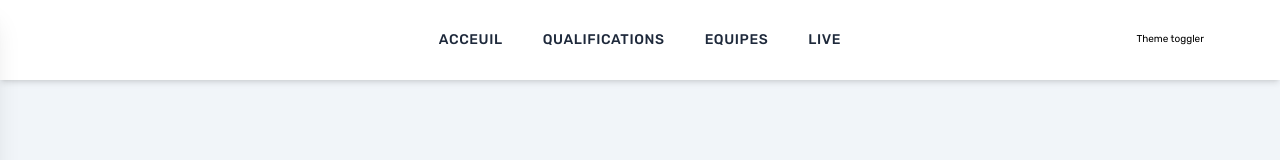
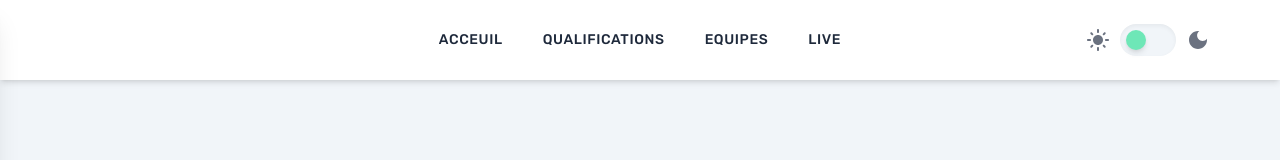
Before and after one commit to john-mirage/Failygames, a website built with Vite: page index.html in a window 1280 px wide. Shown: the top 160 px of the page. Built offline with nearby package versions, Linux system fonts and the light colour scheme.

Commit message:
feat(theme): add toggle button for theme switcher

```diff
--- a/index.html
+++ b/index.html
@@ -47,7 +47,22 @@
             </div>
 
             <div class="top-app-bar__section top-app-bar__section--right">
-                <button id="theme-toggler">Theme toggler</button>
+
+                <!-- TOGGLE BUTTON -->
+                <div class="toggle-button">
+                    <svg class="toggle-button__icon" xmlns="http://www.w3.org/2000/svg" enable-background="new 0 0 24 24" height="24px" viewBox="0 0 24 24" width="24px">
+                        <rect fill="none" height="24" width="24"/>
+                        <path d="M12,7c-2.76,0-5,2.24-5,5s2.24,5,5,5s5-2.24,5-5S14.76,7,12,7L12,7z M2,13l2,0c0.55,0,1-0.45,1-1s-0.45-1-1-1l-2,0 c-0.55,0-1,0.45-1,1S1.45,13,2,13z M20,13l2,0c0.55,0,1-0.45,1-1s-0.45-1-1-1l-2,0c-0.55,0-1,0.45-1,1S19.45,13,20,13z M11,2v2 c0,0.55,0.45,1,1,1s1-0.45,1-1V2c0-0.55-0.45-1-1-1S11,1.45,11,2z M11,20v2c0,0.55,0.45,1,1,1s1-0.45,1-1v-2c0-0.55-0.45-1-1-1 C11.45,19,11,19.45,11,20z M5.99,4.58c-0.39-0.39-1.03-0.39-1.41,0c-0.39,0.39-0.39,1.03,0,1.41l1.06,1.06 c0.39,0.39,1.03,0.39,1.41,0s0.39-1.03,0-1.41L5.99,4.58z M18.36,16.95c-0.39-0.39-1.03-0.39-1.41,0c-0.39,0.39-0.39,1.03,0,1.41 l1.06,1.06c0.39,0.39,1.03,0.39,1.41,0c0.39-0.39,0.39-1.03,0-1.41L18.36,16.95z M19.42,5.99c0.39-0.39,0.39-1.03,0-1.41 c-0.39-0.39-1.03-0.39-1.41,0l-1.06,1.06c-0.39,0.39-0.39,1.03,0,1.41s1.03,0.39,1.41,0L19.42,5.99z M7.05,18.36 c0.39-0.39,0.39-1.03,0-1.41c-0.39-0.39-1.03-0.39-1.41,0l-1.06,1.06c-0.39,0.39-0.39,1.03,0,1.41s1.03,0.39,1.41,0L7.05,18.36z"/>
+                    </svg>
+                    <button class="toggle-button__background" id="theme-toggler">
+                        <div class="toggle-button__dot" id="theme-toggler-dot"></div>
+                    </button>
+                    <svg class="toggle-button__icon" xmlns="http://www.w3.org/2000/svg" enable-background="new 0 0 24 24" height="24px" viewBox="0 0 24 24" width="24px">
+                        <rect fill="none" height="24" width="24"/>
+                        <path d="M12,3c-4.97,0-9,4.03-9,9s4.03,9,9,9s9-4.03,9-9c0-0.46-0.04-0.92-0.1-1.36c-0.98,1.37-2.58,2.26-4.4,2.26 c-2.98,0-5.4-2.42-5.4-5.4c0-1.81,0.89-3.42,2.26-4.4C12.92,3.04,12.46,3,12,3L12,3z"/>
+                    </svg>
+                </div>
+
             </div>
         </div>
     </header>
--- a/src/scripts/main.js
+++ b/src/scripts/main.js
@@ -53,6 +53,8 @@ window.addEventListener("load", () => {
 })
 
 const themeToggler = document.getElementById("theme-toggler");
+const themeTogglerDot = document.getElementById("theme-toggler-dot");
 themeToggler.addEventListener("click", () => {
   document.documentElement.classList.toggle("dark");
+  themeTogglerDot.classList.toggle("toggle-button__dot--active");
 });
--- /dev/null
+++ b/src/styles/components/_toggle-button.scss
@@ -0,0 +1,37 @@
+.toggle-button {
+    display: flex;
+    flex-direction: row;
+    justify-content: flex-start;
+    align-items: center;
+
+    &__icon {
+        width: 2.4rem;
+        height: auto;
+        fill: var(--color-secondary-text);
+    }
+
+    &__background {
+        width: 5.6rem;
+        height: 3.2rem;
+        background-color: var(--color-divider);
+        box-shadow: inset 0 2px 4px 0 rgb(0 0 0 / 0.05);
+        border-radius: 9999px;
+        margin-left: 1rem;
+        margin-right: 1rem;
+        padding: 0.6rem;
+        cursor: pointer;
+    }
+
+    &__dot {
+        width: 2rem;
+        height: 2rem;
+        border-radius: 9999px;
+        background-color: var(--color-primary);
+        box-shadow: 0 4px 6px -1px rgb(0 0 0 / 0.1), 0 2px 4px -2px rgb(0 0 0 / 0.1);
+        transition: transform 300ms;
+
+        &--active {
+            transform: translateX(2.4rem);
+        }
+    }
+}
--- a/src/styles/main.scss
+++ b/src/styles/main.scss
@@ -14,3 +14,4 @@
 @use 'components/drawer';
 @use 'components/floating-action-button';
 @use 'components/scrim';
+@use 'components/toggle-button';
```
